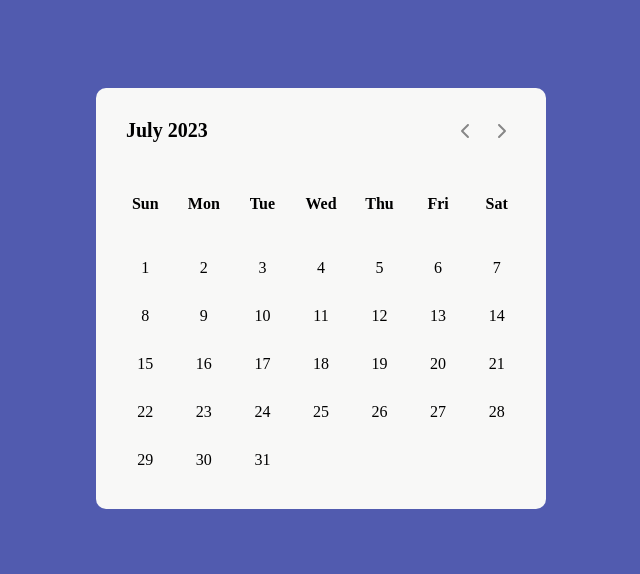
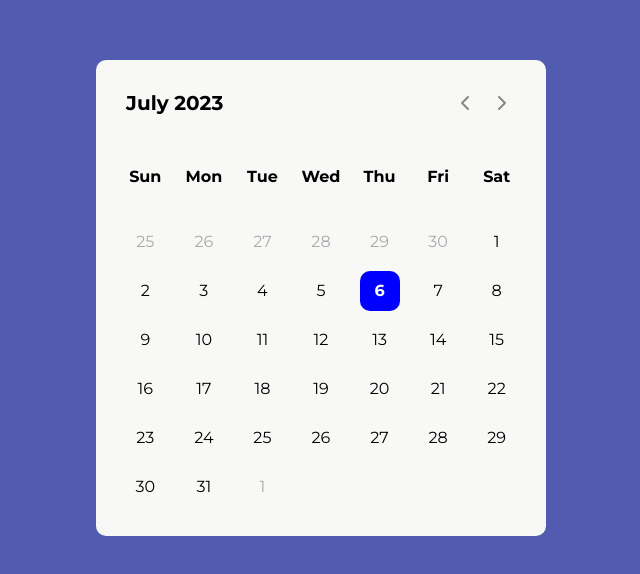
Before and after one commit to modough/react-dateselector, a React (Vite) app: page / in a window 1280 px wide. Shown: the part 110-684 px from the top of the page, without its empty margins (319-959 px from the left). Built offline with nearby package versions, Linux system fonts and the light colour scheme.

Commit message:
creating inactive days array

```diff
--- a/src/components/DayPicker.jsx
+++ b/src/components/DayPicker.jsx
@@ -40,7 +40,7 @@ const DayPicker = () => {
             </div>
             <div className='calendar'>
                 <Weeks />
-                <DaysInMonth />
+                <DaysInMonth month={month} year={year} />
             </div>
         </div>
     );
--- a/src/components/DaysInMonth.jsx
+++ b/src/components/DaysInMonth.jsx
@@ -1,19 +1,52 @@
-import { currentMonth, currentYear } from "../utils/dateFormat";
 import '../css/daysInMonth.css';
-function DaysInMonth() {
-    let lastDateOfMonth = new Date(currentYear, currentMonth + 1, 0).getDate();
+import PropTypes from 'prop-types'
+import { date } from '../utils/dateFormat';
+function DaysInMonth({ month, year }) {
+    const thisMonthLastDate = new Date(year, month + 1, 0).getDate();
+    const lastMonthLastDate = new Date(year, month, 0).getDate();
+    const thisMonthFirstDay = new Date(year, month, 1).getDay();
+    const thisMonthLastDay = new Date(year, month, thisMonthLastDate).getDay();
+
+    const daysArray = Array
+        .from({ length: thisMonthLastDate }, (_, i) => i + 1)
+        .map((day) => {
+            const today = day === date.getDate() &&
+                month === new Date().getMonth() &&
+                year === new Date().getFullYear() ?
+                'active' : ''
+            return (
+                <li key={day} className={`${today}`} >
+                    {day}
+                </li>
+            )
+        }
+        )
+    const inactivePrevDaysArray = Array
+        .from({ length: thisMonthFirstDay }, (_, i) => i + 1)
+        .map((day) =>
+            <li key={day} className="inactive">
+                {lastMonthLastDate - day + 1}
+            </li>
+        )
+    const inactiveNextDaysArray = Array
+        .from({ length: thisMonthLastDay }, (_, i) => i + 1)
+        .map((day) =>
+            <li key={day} className="inactive">
+                {(day - thisMonthLastDay - 1) * (-1)}
+            </li>
+        )
+
 
     return (
         <ul className='days'>
-            {
-                Array
-                    .from({ length: lastDateOfMonth }, (_, i) => i + 1)
-                    .map((day) =>
-                        <li key={day}>{day}</li>
-                    )
+            {[inactivePrevDaysArray.reverse(),
+                daysArray, inactiveNextDaysArray.reverse()]
             }
         </ul>
     )
 }
-
+DaysInMonth.propTypes = {
+    month: PropTypes.number,
+    year: PropTypes.number,
+}
 export default DaysInMonth
--- a/src/css/dayPicker.css
+++ b/src/css/dayPicker.css
@@ -36,4 +36,5 @@
 .calendar ul li {
   position: relative;
   width: calc(100% / 7);
+  height: calc(100% / 8);
 }
--- a/src/index.css
+++ b/src/index.css
@@ -1,3 +1,8 @@
+@import url("https://fonts.googleapis.com/css2?family=Montserrat:ital,wght@0,100;0,200;0,400;0,500;0,600;0,700;0,800;1,100&display=swap");
+
+* {
+  font-family: "Montserrat", sans-serif;
+}
 a {
   font-weight: 500;
   color: #646cff;
--- a/src/utils/dateFormat.js
+++ b/src/utils/dateFormat.js
@@ -1,3 +1,3 @@
-const date = new Date();
+export const date = new Date();
 export const currentYear = date.getFullYear();
 export const currentMonth = date.getMonth();
```
